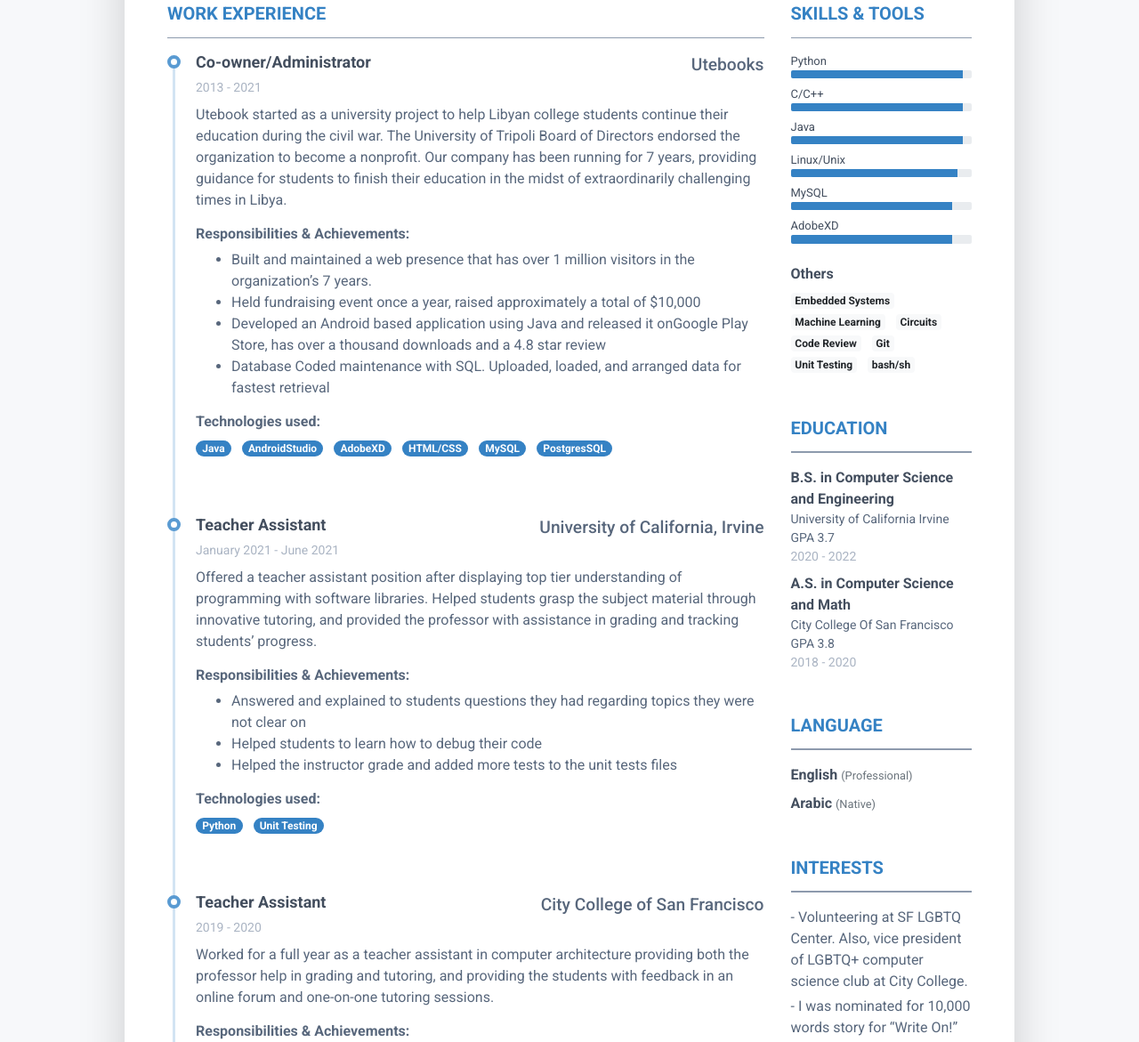
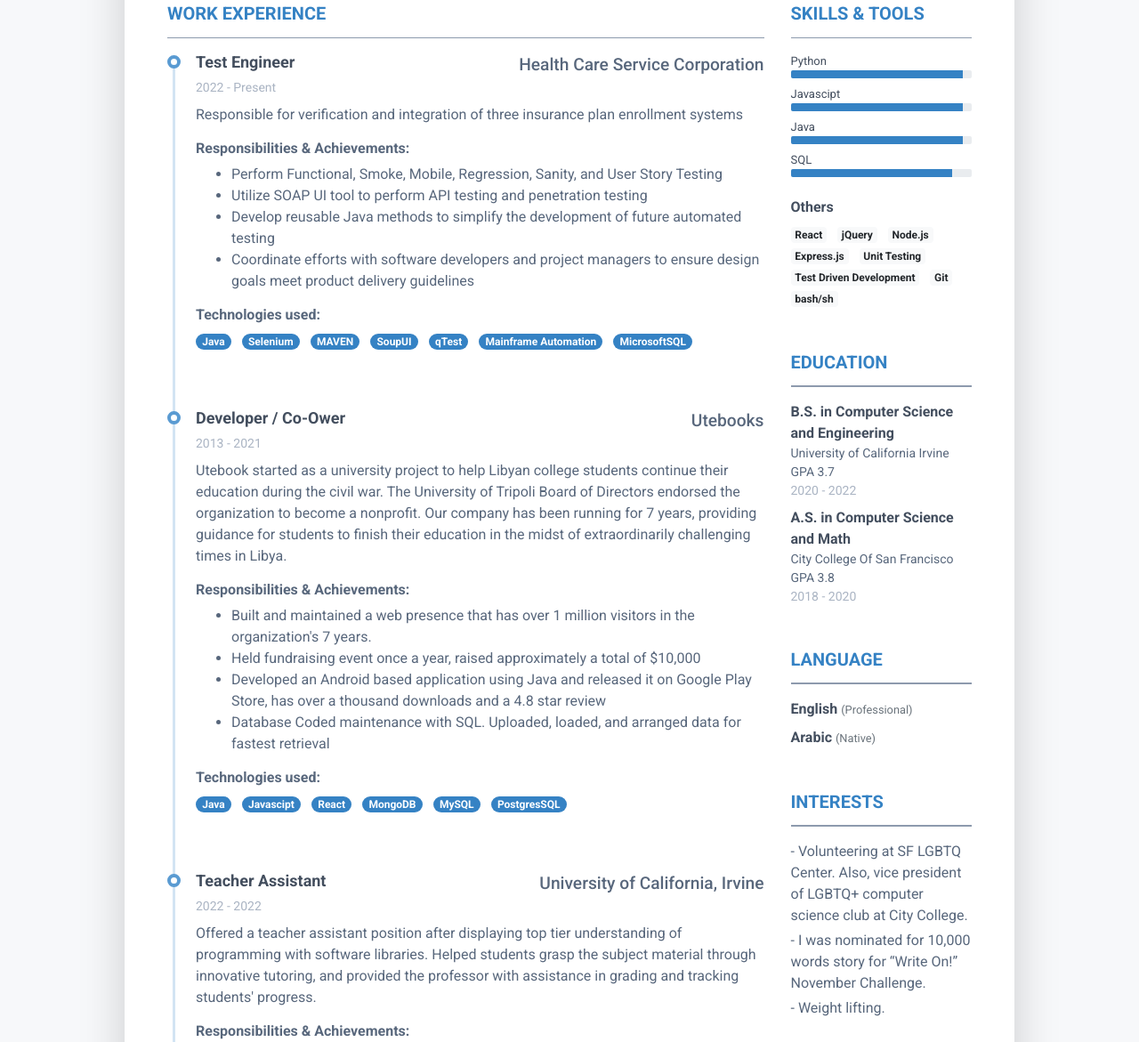
Before and after one commit to RoxasWally/RoxasWally.github.io, a plain HTML site: page index.html in a window 1280 px wide. Shown: the part 519-1690 px from the top of the page at 89% size. Drawn offline with Linux system fonts and the light colour scheme.

Commit message:
Resume Update

```diff
--- a/index.html
+++ b/index.html
@@ -1,5 +1,6 @@
 <!DOCTYPE html>
 <html lang="en">
+
 <head>
 	<title>Yousef Wally Resume</title>
 
@@ -36,14 +37,23 @@
 							<!--//<div class="title mb-3">Intern</div> -->
 
 							<ul class="list-unstyled">
-							    <li class="mb-2"><a href="mailto:yofwally@gmail.com"><i class="far fa-envelope fa-fw mr-2" data-fa-transform="grow-3"></i>Yofwally@gmail.com</a></li>
-							    <li><a href="#"><i class="fas fa-mobile-alt fa-fw mr-2" data-fa-transform="grow-6"></i>916-634-9298</a></li>
+								<li class="mb-2"><a href="mailto:yofwally@gmail.com"><i
+											class="far fa-envelope fa-fw mr-2"
+											data-fa-transform="grow-3"></i>Yofwally@gmail.com</a></li>
+								<li><a href="#"><i class="fas fa-mobile-alt fa-fw mr-2"
+											data-fa-transform="grow-6"></i>916-634-9298</a></li>
 							</ul>
 						</div><!--//primary-info-->
 						<div class="secondary-info ml-md-auto mt-2">
 							<ul class="resume-social list-unstyled">
-				                <li class="mb-3"><a href="https://www.linkedin.com/in/yousefwally/"><span class="fa-container text-center mr-2"><i class="fab fa-linkedin-in fa-fw"></i></span>https://www.linkedin.com/in/yousefwally/</a></li>
-				                <li class="mb-3"><a href="https://github.com/RoxasWally"><span class="fa-container text-center mr-2"><i class="fab fa-github-alt fa-fw"></i></span>github.com/RoxasWally</a></li>
+								<li class="mb-3"><a href="https://www.linkedin.com/in/yousefwally/"><span
+											class="fa-container text-center mr-2"><i
+												class="fab fa-linkedin-in fa-fw"></i></span>https://www.linkedin.com/in/yousefwally/</a>
+								</li>
+								<li class="mb-3"><a href="https://github.com/RoxasWally"><span
+											class="fa-container text-center mr-2"><i
+												class="fab fa-github-alt fa-fw"></i></span>github.com/RoxasWally</a>
+								</li>
 							</ul>
 						</div><!--//secondary-info-->
 
@@ -56,48 +66,126 @@
 					<div class="resume-section-content">
 						<p class="mb-0">
 						<ul>
-							<li>Senior Design Project for graduation consisted of engineering a sensor to collect oxygen levels of different patients simultaneously to assist COVID-19 ICU units</li>
-							<li>Built an application in python that uses several APIs to calculate the air quality anywhere in the United States</li>
-							<li>Designed an interface of an application that locates resources for LGBTQ+ community using AdobeXD</li>
+							<li>Senior Design Project for graduation consisted of engineering a sensor to collect oxygen
+								levels of different patients simultaneously to assist COVID-19 ICU units</li>
+							<li>Built an application in python that uses several APIs to calculate the air quality
+								anywhere in the United States</li>
+							<li>Designed an interface of an application that locates resources for LGBTQ+ community
+								using AdobeXD</li>
 							<li>Developed an Android based application using Java on Android Studio </li>
 						</ul>
 						</p>
 					</div>
-			    </section><!--//summary-section-->
+				</section>
+				<!--//summary-section-->
 				<div class="row">
 					<div class="col-lg-9">
 						<section class="resume-section experience-section mb-5">
-						    <h2 class="resume-section-title text-uppercase font-weight-bold pb-3 mb-3">Work Experience</h2>
+							<h2 class="resume-section-title text-uppercase font-weight-bold pb-3 mb-3">Work Experience
+							</h2>
 							<div class="resume-section-content">
 								<div class="resume-timeline position-relative">
 									<article class="resume-timeline-item position-relative pb-5">
 
 										<div class="resume-timeline-item-header mb-2">
 											<div class="d-flex flex-column flex-md-row">
-										        <h3 class="resume-position-title font-weight-bold mb-1">Co-owner/Administrator </h3>
-										        <div class="resume-company-name ml-auto" style="font-size:120%">Utebooks</div>
+												<h3 class="resume-position-title font-weight-bold mb-1">
+													Test Engineer </h3>
+												<div class="resume-company-name ml-auto" style="font-size:120%">Health
+													Care Service Corporation
+												</div>
+											</div><!--//row-->
+											<div class="resume-position-time">2022 - Present</div>
+										</div><!--//resume-timeline-item-header-->
+										<div class="resume-timeline-item-desc">
+											<p>Responsible for verification and integration of three insurance plan
+												enrollment systems</p>
+											<h4 class="resume-timeline-item-desc-heading font-weight-bold">
+												Responsibilities & Achievements:</h4>
+											<ul>
+												<li>Perform Functional, Smoke, Mobile, Regression, Sanity, and User
+													Story Testing</li>
+												<li>Utilize SOAP UI tool to perform API testing and penetration testing
+												</li>
+												<li>Develop reusable Java methods to simplify the development of future
+													automated
+													testing</li>
+												<li>Coordinate efforts with software developers and project managers to
+													ensure design
+													goals meet product delivery guidelines </li>
+											</ul>
+											<h4 class="resume-timeline-item-desc-heading font-weight-bold">Technologies
+												used:</h4>
+											<ul class="list-inline">
+												<li class="list-inline-item"><span
+														class="badge badge-primary badge-pill">Java</span></li>
+												<li class="list-inline-item"><span
+														class="badge badge-primary badge-pill">Selenium</span></li>
+												<li class="list-inline-item"><span
+														class="badge badge-primary badge-pill">MAVEN</span></li>
+												<li class="list-inline-item"><span
+														class="badge badge-primary badge-pill">SoupUI</span></li>
+												<li class="list-inline-item"><span
+														class="badge badge-primary badge-pill">qTest</span></li>
+												<li class="list-inline-item"><span
+														class="badge badge-primary badge-pill">Mainframe
+														Automation</span></li>
+												<li class="list-inline-item"><span
+														class="badge badge-primary badge-pill">MicrosoftSQL</span></li>
+											</ul>
+										</div>
+										<!--//resume-timeline-item-desc-->
+
+									</article><!--//resume-timeline-item-->
+									<article class="resume-timeline-item position-relative pb-5">
+
+										<div class="resume-timeline-item-header mb-2">
+											<div class="d-flex flex-column flex-md-row">
+												<h3 class="resume-position-title font-weight-bold mb-1">
+													Developer / Co-Ower </h3>
+												<div class="resume-company-name ml-auto" style="font-size:120%">Utebooks
+												</div>
 											</div><!--//row-->
 											<div class="resume-position-time">2013 - 2021</div>
 										</div><!--//resume-timeline-item-header-->
 										<div class="resume-timeline-item-desc">
-										    <p>Utebook started as a university project to help Libyan college students continue their education during the civil war. The University of Tripoli Board of Directors endorsed the organization to become a nonprofit. Our company has been running for 7 years, providing guidance for students to finish their education in the midst of extraordinarily challenging times in Libya.</p>
-										    <h4 class="resume-timeline-item-desc-heading font-weight-bold"> Responsibilities & Achievements:</h4>
+											<p>Utebook started as a university project to help Libyan college students
+												continue their education during the civil war. The University of Tripoli
+												Board of Directors endorsed the organization to become a nonprofit. Our
+												company has been running for 7 years, providing guidance for students to
+												finish their education in the midst of extraordinarily challenging times
+												in Libya.</p>
+											<h4 class="resume-timeline-item-desc-heading font-weight-bold">
+												Responsibilities & Achievements:</h4>
 											<ul>
-											    <li>Built and maintained a web presence that has over 1 million visitors in the organization’s 7 years.</li>
-											    <li>Held fundraising event once a year, raised approximately a total of $10,000</li>
-											    <li>Developed an Android based application using Java and released it onGoogle Play Store, has over a thousand downloads and a 4.8 star review</li>
-											    <li>Database Coded maintenance with SQL. Uploaded, loaded, and arranged data for fastest retrieval </li>
+												<li>Built and maintained a web presence that has over 1 million visitors
+													in the organization's 7 years.</li>
+												<li>Held fundraising event once a year, raised approximately a total of
+													$10,000</li>
+												<li>Developed an Android based application using Java and released it
+													on Google Play Store, has over a thousand downloads and a 4.8 star
+													review</li>
+												<li>Database Coded maintenance with SQL. Uploaded, loaded, and arranged
+													data for fastest retrieval </li>
 											</ul>
-										    <h4 class="resume-timeline-item-desc-heading font-weight-bold">Technologies used:</h4>
+											<h4 class="resume-timeline-item-desc-heading font-weight-bold">Technologies
+												used:</h4>
 											<ul class="list-inline">
-											    <li class="list-inline-item"><span class="badge badge-primary badge-pill">Java</span></li>
-											    <li class="list-inline-item"><span class="badge badge-primary badge-pill">AndroidStudio</span></li>
-											    <li class="list-inline-item"><span class="badge badge-primary badge-pill">AdobeXD</span></li>
-											    <li class="list-inline-item"><span class="badge badge-primary badge-pill">HTML/CSS</span></li>
-											    <li class="list-inline-item"><span class="badge badge-primary badge-pill">MySQL</span></li>
-											    <li class="list-inline-item"><span class="badge badge-primary badge-pill">PostgresSQL</span></li>
+												<li class="list-inline-item"><span
+														class="badge badge-primary badge-pill">Java</span></li>
+												<li class="list-inline-item"><span
+														class="badge badge-primary badge-pill">Javascipt</span></li>
+												<li class="list-inline-item"><span
+														class="badge badge-primary badge-pill">React</span></li>
+												<li class="list-inline-item"><span
+														class="badge badge-primary badge-pill">MongoDB</span></li>
+												<li class="list-inline-item"><span
+														class="badge badge-primary badge-pill">MySQL</span></li>
+												<li class="list-inline-item"><span
+														class="badge badge-primary badge-pill">PostgresSQL</span></li>
 											</ul>
-									    </div><!--//resume-timeline-item-desc-->
+										</div>
+										<!--//resume-timeline-item-desc-->
 
 									</article><!--//resume-timeline-item-->
 
@@ -105,53 +193,40 @@
 
 										<div class="resume-timeline-item-header mb-2">
 											<div class="d-flex flex-column flex-md-row">
-										        <h3 class="resume-position-title font-weight-bold mb-1">Teacher Assistant</h3>
-										        <div class="resume-company-name ml-auto" style="font-size:120%">University of California, Irvine</div>
+												<h3 class="resume-position-title font-weight-bold mb-1">Teacher
+													Assistant</h3>
+												<div class="resume-company-name ml-auto" style="font-size:120%">
+													University of California, Irvine</div>
 											</div><!--//row-->
-										    <div class="resume-position-time">January 2021 - June 2021</div>
+											<div class="resume-position-time">2022 - 2022</div>
 										</div><!--//resume-timeline-item-header-->
 										<div class="resume-timeline-item-desc">
-										    <p>Offered a teacher assistant position after displaying top tier understanding of programming with software libraries. Helped students grasp the subject material through innovative tutoring, and provided the professor with assistance in grading and tracking students’ progress.</p>
-										    <h4 class="resume-timeline-item-desc-heading font-weight-bold"> Responsibilities & Achievements:</h4>
+											<p>Offered a teacher assistant position after displaying top tier
+												understanding of programming with software libraries. Helped students
+												grasp the subject material through innovative tutoring, and provided the
+												professor with assistance in grading and tracking students' progress.
+											</p>
+											<h4 class="resume-timeline-item-desc-heading font-weight-bold">
+												Responsibilities & Achievements:</h4>
 											<ul>
-											    <li>Answered and explained to students questions they had regarding topics they were not clear on </li>
+												<li>Answered and explained to students questions they had regarding
+													topics they were not clear on </li>
 												<li>Helped students to learn how to debug their code</li>
-											    <li>Helped the instructor grade and added more tests to the unit tests files </li>
+												<li>Helped the instructor grade and added more tests to the unit tests
+													files </li>
 											</ul>
-											<h4 class="resume-timeline-item-desc-heading font-weight-bold">Technologies used:</h4>
+											<h4 class="resume-timeline-item-desc-heading font-weight-bold">Technologies
+												used:</h4>
 											<ul class="list-inline">
-											    <li class="list-inline-item"><span class="badge badge-primary badge-pill">Python</span></li>
-											    <li class="list-inline-item"><span class="badge badge-primary badge-pill">Unit Testing</span></li>
+												<li class="list-inline-item"><span
+														class="badge badge-primary badge-pill">Python</span></li>
+												<li class="list-inline-item"><span
+														class="badge badge-primary badge-pill">Unit Testing</span></li>
 											</ul>
 										</div><!--//resume-timeline-item-desc-->
 
 									</article><!--//resume-timeline-item-->
 
-								    <article class="resume-timeline-item position-relative pb-5">
-
-									    <div class="resume-timeline-item-header mb-2">
-										    <div class="d-flex flex-column flex-md-row">
-										        <h3 class="resume-position-title font-weight-bold mb-1">Teacher Assistant</h3>
-										        <div class="resume-company-name ml-auto" style="font-size:120%">City College of San Francisco</div>
-										    </div><!--//row-->
-										    <div class="resume-position-time">2019 - 2020</div>
-									    </div><!--//resume-timeline-item-header-->
-									    <div class="resume-timeline-item-desc">
-										    <p>Worked for a full year as a teacher assistant in computer architecture providing both the professor help in grading and tutoring, and providing the students with feedback in an online forum and one-on-one tutoring sessions.</p>
-											<h4 class="resume-timeline-item-desc-heading font-weight-bold"> Responsibilities & Achievements:</h4>
-										    <ul>
-											    <li>Received stellar student reviews in my evaluations, specifically;
-												<br/>-Remaining very responsive in the online class forum, and;
-											    <br/>-Teaching methods which articulate the interrelation between high-level and low-level programming languages </li>
-										    </ul>
-											<h4 class="resume-timeline-item-desc-heading font-weight-bold">Technologies used:</h4>
-										    <ul class="list-inline">
-											    <li class="list-inline-item"><span class="badge badge-primary badge-pill">Logisim</span></li>
-											    <li class="list-inline-item"><span class="badge badge-primary badge-pill">MIPS</span></li>
-										    </ul>
-									    </div><!--//resume-timeline-item-desc-->
-
-								    </article><!--//resume-timeline-item-->
 								</div><!--//resume-timeline-->
 
 							</div>
@@ -159,46 +234,43 @@
 					</div>
 					<div class="col-lg-3">
 						<section class="resume-section skills-section mb-5">
-						    <h2 class="resume-section-title text-uppercase font-weight-bold pb-3 mb-3">Skills &amp; Tools</h2>
+							<h2 class="resume-section-title text-uppercase font-weight-bold pb-3 mb-3">Skills &amp;
+								Tools</h2>
 							<div class="resume-section-content">
 								<div class="resume-skill-item">
 									<ul class="list-unstyled mb-4">
 										<li class="mb-2">
 											<div class="resume-skill-name">Python</div>
 											<div class="progress resume-progress">
-											    <div class="progress-bar theme-progress-bar-dark" role="progressbar" style="width: 95%" aria-valuenow="25" aria-valuemin="0" aria-valuemax="100"></div>
+												<div class="progress-bar theme-progress-bar-dark" role="progressbar"
+													style="width: 95%" aria-valuenow="25" aria-valuemin="0"
+													aria-valuemax="100"></div>
 											</div>
 										</li>
 										<li class="mb-2">
-								            <div class="resume-skill-name">C/C++</div>
+											<div class="resume-skill-name">Javascipt</div>
 											<div class="progress resume-progress">
-											    <div class="progress-bar theme-progress-bar-dark" role="progressbar" style="width: 95%" aria-valuenow="25" aria-valuemin="0" aria-valuemax="100"></div>
+												<div class="progress-bar theme-progress-bar-dark" role="progressbar"
+													style="width: 95%" aria-valuenow="25" aria-valuemin="0"
+													aria-valuemax="100"></div>
 											</div>
 										</li>
 										<li class="mb-2">
 											<div class="resume-skill-name">Java</div>
 											<div class="progress resume-progress">
-											    <div class="progress-bar theme-progress-bar-dark" role="progressbar" style="width: 95%" aria-valuenow="25" aria-valuemin="0" aria-valuemax="100"></div>
-											</div>
-								        </li>
-
-								        <li class="mb-2">
-								            <div class="resume-skill-name">Linux/Unix</div>
-									        <div class="progress resume-progress">
-											    <div class="progress-bar theme-progress-bar-dark" role="progressbar" style="width: 92%" aria-valuenow="25" aria-valuemin="0" aria-valuemax="100"></div>
+												<div class="progress-bar theme-progress-bar-dark" role="progressbar"
+													style="width: 95%" aria-valuenow="25" aria-valuemin="0"
+													aria-valuemax="100"></div>
 											</div>
 										</li>
 										<li class="mb-2">
-								            <div class="resume-skill-name">MySQL</div>
+											<div class="resume-skill-name">SQL</div>
 											<div class="progress resume-progress">
-											    <div class="progress-bar theme-progress-bar-dark" role="progressbar" style="width: 89%" aria-valuenow="25" aria-valuemin="0" aria-valuemax="100"></div>
+												<div class="progress-bar theme-progress-bar-dark" role="progressbar"
+													style="width: 89%" aria-valuenow="25" aria-valuemin="0"
+													aria-valuemax="100"></div>
 											</div>
 										</li>
-										<li class="mb-2">
-								            <div class="resume-skill-name">AdobeXD</div>
-									        <div class="progress resume-progress">
-											    <div class="progress-bar theme-progress-bar-dark" role="progressbar" style="width: 89%" aria-valuenow="25" aria-valuemin="0" aria-valuemax="100"></div>
-											</div>
 										</li>
 									</ul>
 								</div><!--//resume-skill-item-->
@@ -207,12 +279,18 @@
 								<div class="resume-skill-item">
 									<h4 class="resume-skills-cat font-weight-bold">Others</h4>
 									<ul class="list-inline">
-										<li class="list-inline-item"><span class="badge badge-light">Embedded Systems</span></li>
-										<li class="list-inline-item"><span class="badge badge-light">Machine Learning</span></li>
-										<li class="list-inline-item"><span class="badge badge-light">Circuits</span></li>
-										<li class="list-inline-item"><span class="badge badge-light">Code Review</span></li>
+										<li class="list-inline-item"><span class="badge badge-light">React
+											</span></li>
+										<li class="list-inline-item"><span class="badge badge-light">jQuery
+											</span></li>
+										<li class="list-inline-item"><span class="badge badge-light">Node.js</span>
+										</li>
+										<li class="list-inline-item"><span class="badge badge-light">Express.js</span>
+										</li>
+										<li class="list-inline-item"><span class="badge badge-light">Unit Testing</span>
+
+										<li class="list-inline-item"><span class="badge badge-light">Test Driven Development</span></li>
 										<li class="list-inline-item"><span class="badge badge-light">Git</span></li>
-							            <li class="list-inline-item"><span class="badge badge-light">Unit Testing</span></li>
 										<li class="list-inline-item"><span class="badge badge-light">bash/sh</span></li>
 									</ul>
 								</div><!--//resume-skill-item-->
@@ -223,13 +301,15 @@
 							<div class="resume-section-content">
 								<ul class="list-unstyled">
 									<li class="mb-2">
-								        <div class="resume-degree font-weight-bold">B.S. in Computer Science and Engineering</div>
+										<div class="resume-degree font-weight-bold">B.S. in Computer Science and
+											Engineering</div>
 										<div class="resume-degree-org">University of California Irvine</div>
 										<div class="resume-degree-org">GPA 3.7</div>
 										<div class="resume-degree-time">2020 - 2022</div>
 									</li>
 									<li>
-								        <div class="resume-degree font-weight-bold">A.S. in Computer Science and Math</div>
+										<div class="resume-degree font-weight-bold">A.S. in Computer Science and Math
+										</div>
 										<div class="resume-degree-org">City College Of San Francisco</div>
 										<div class="resume-degree-org">GPA 3.8</div>
 										<div class="resume-degree-time">2018 - 2020</div>
@@ -242,8 +322,12 @@
 							<h2 class="resume-section-title text-uppercase font-weight-bold pb-3 mb-3">Language</h2>
 							<div class="resume-section-content">
 								<ul class="list-unstyled resume-lang-list">
-								    <li class="mb-2"><span class="resume-lang-name font-weight-bold">English</span> <small class="text-muted font-weight-normal">(Professional)</small></li>
-								    <li class="mb-2 align-middle"><span class="resume-lang-name font-weight-bold">Arabic</span> <small class="text-muted font-weight-normal">(Native)</small></li>
+									<li class="mb-2"><span class="resume-lang-name font-weight-bold">English</span>
+										<small class="text-muted font-weight-normal">(Professional)</small>
+									</li>
+									<li class="mb-2 align-middle"><span
+											class="resume-lang-name font-weight-bold">Arabic</span> <small
+											class="text-muted font-weight-normal">(Native)</small></li>
 								</ul>
 							</div>
 						</section><!--//language-section-->
@@ -251,19 +335,23 @@
 							<h2 class="resume-section-title text-uppercase font-weight-bold pb-3 mb-3">Interests</h2>
 							<div class="resume-section-content">
 								<ul class="list-unstyled">
-								    <li class="mb-1">- Volunteering at SF LGBTQ Center. Also, vice president of LGBTQ+ computer science club at City College.</li>
-								    <li class="mb-1">- I was nominated for 10,000 words story for “Write On!” November Challenge.</li>
+									<li class="mb-1">- Volunteering at SF LGBTQ Center. Also, vice president of LGBTQ+
+										computer science club at City College.</li>
+									<li class="mb-1">- I was nominated for 10,000 words story for “Write On!” November
+										Challenge.</li>
 									<li class="mb-1">- Weight lifting.</li>
 
 								</ul>
 							</div>
 						</section><!--//interests-section-->
 						<section class="resume-section reference-section mb-5">
-						    <h2 class="resume-section-title text-uppercase font-weight-bold pb-3 mb-3">Additional Information</h2>
+							<h2 class="resume-section-title text-uppercase font-weight-bold pb-3 mb-3">Additional
+								Information</h2>
 							<div class="resume-section-content">
 								<ul class="list-unstyled resume-awards-list">
 									<div class="resume-award-name">Work Authorization Status</div>
-								        <div class="resume-award-desc">Permanent Resident in the United States. Can work full time and no future sponsorship required.</div>
+									<div class="resume-award-desc">Permanent Resident in the United States. Can work
+										full time and no future sponsorship required.</div>
 								</ul>
 							</div>
 					</div>
@@ -294,4 +382,5 @@
 
 
 </body>
+
 </html>
```
Lines whose indentation alone changed are shown as unchanged.
